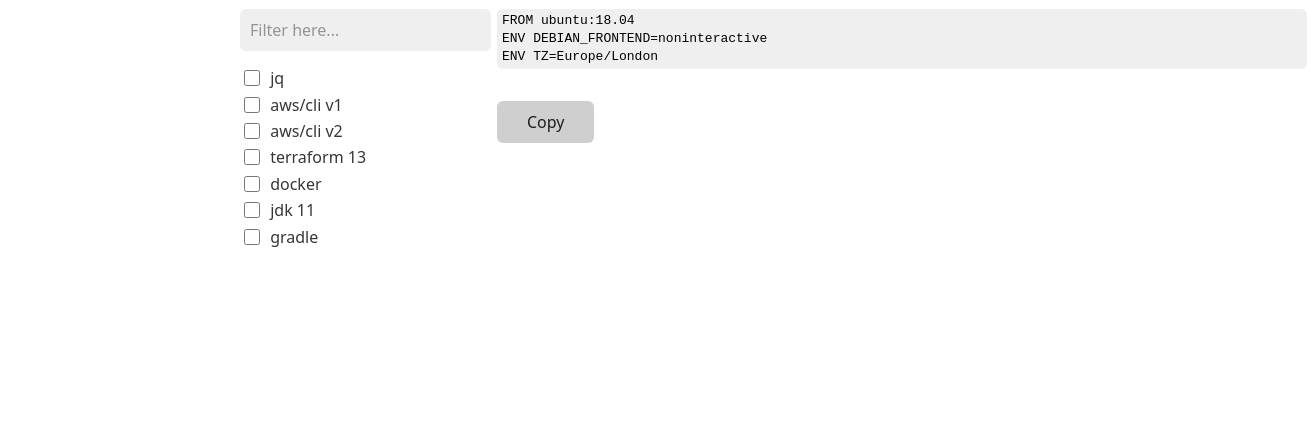
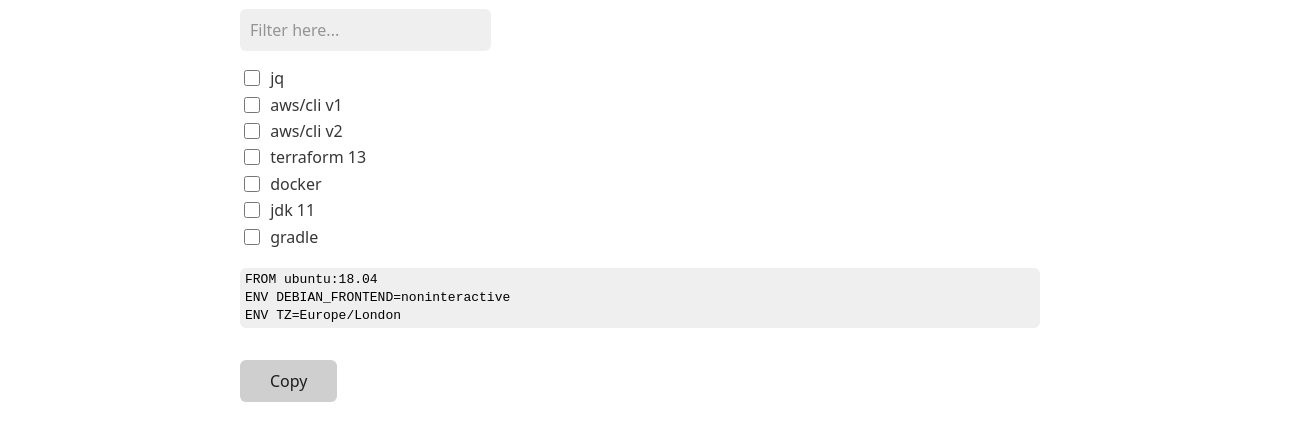
Before and after one commit to felipesere/dockerfile.xyz, a website: page index.html in a window 1280 px wide. Shown: the part 76-516 px from the top of the page, 1307 px wide, since content can reach past the window. Drawn offline with nearby package versions, Linux system fonts and the light colour scheme; some packages are replaced by stand-ins of ours; a script that the page names is missing.

Commit message:
Put the Dockerfile underneath the selection again

```diff
--- a/app.css
+++ b/app.css
@@ -1,19 +1,12 @@
 code {
   display: flex;
   flex-direction: column;
-
-  min-width: 800px;
 }
 
 button {
   margin-top: 2rem;
 }
 
-.side-by-side {
-  display: flex;
-  flex-direction: row;
-}
-
 ul {
   padding-inline-start: 0;
 }
--- a/index.html
+++ b/index.html
@@ -7,7 +7,9 @@
     <script src="https://cdn.jsdelivr.net/gh/alpinejs/alpine@v2.x.x/dist/alpine.min.js" defer></script>
     <link rel="stylesheet" href="https://cdn.jsdelivr.net/npm/water.css@2/out/light.css">
     <link rel="stylesheet" href="/app.css">
+
     <script src="index.js"></script>
+
     <script>
       function onlySelected(opts) {
         return Object.entries(opts).filter(([k, checked]) => checked).map(([k, f]) => k)
@@ -51,29 +53,23 @@
   </head>
   <body>
     <h1>Generate a quick Dockerfile</h1>
-    <div class="side-by-side" x-data="model()" >
-
-      <div >
+    <div x-data="model()" >
       <input type="text" x-model="searchTerm" placeholder="Filter here...">
       <ul>
-          <template x-for="choice in Object.keys(visibleOptions())">
+        <template x-for="(choice, index) in Object.keys(visibleOptions())" :key="index">
           <div>
             <input type="checkbox" :id="choice" x-model="selected[choice]" @change="updateUrl()"></input>
             <label :for="choice" x-text="choice"></label>
           </div>
         </template>
       </ul>
-      </div>
-
-      <div>
       <code>
         <template x-for="line in dockerfile()">
-            <span x-text="line"></span>
+          <span style="white-space: pre;" x-text="line"></span>
         </template>
       </code>
 
       <button @click="$clipboard(dockerfile().join('\n'))">Copy</button>
     </div>
-    </div>
   </body>
 </html>
```
Lines whose indentation alone changed are shown as unchanged.
